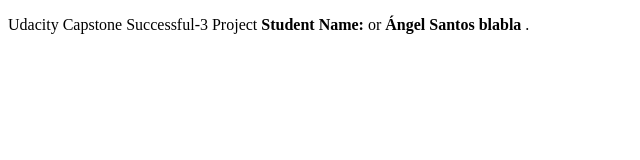
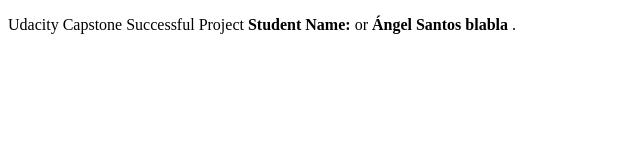
Before and after one commit to asantosnav/capstone, a plain HTML site: page index.html in a window 1280 px wide. Shown: the full height of the page, 0-640 px from the left. Drawn offline with Linux system fonts and the light colour scheme.

Commit message:
html change test

```diff
--- a/index.html
+++ b/index.html
@@ -4,6 +4,6 @@
         <title>Static HTML Site</title>
       </head>
       <body>
-        <p>Udacity Capstone Successful-3 Project <strong>Student Name: </strong> or <strong>Ángel Santos blabla </strong>.</p>
+        <p>Udacity Capstone Successful Project <strong>Student Name: </strong> or <strong>Ángel Santos blabla </strong>.</p>
       </body>
     </html>
```
